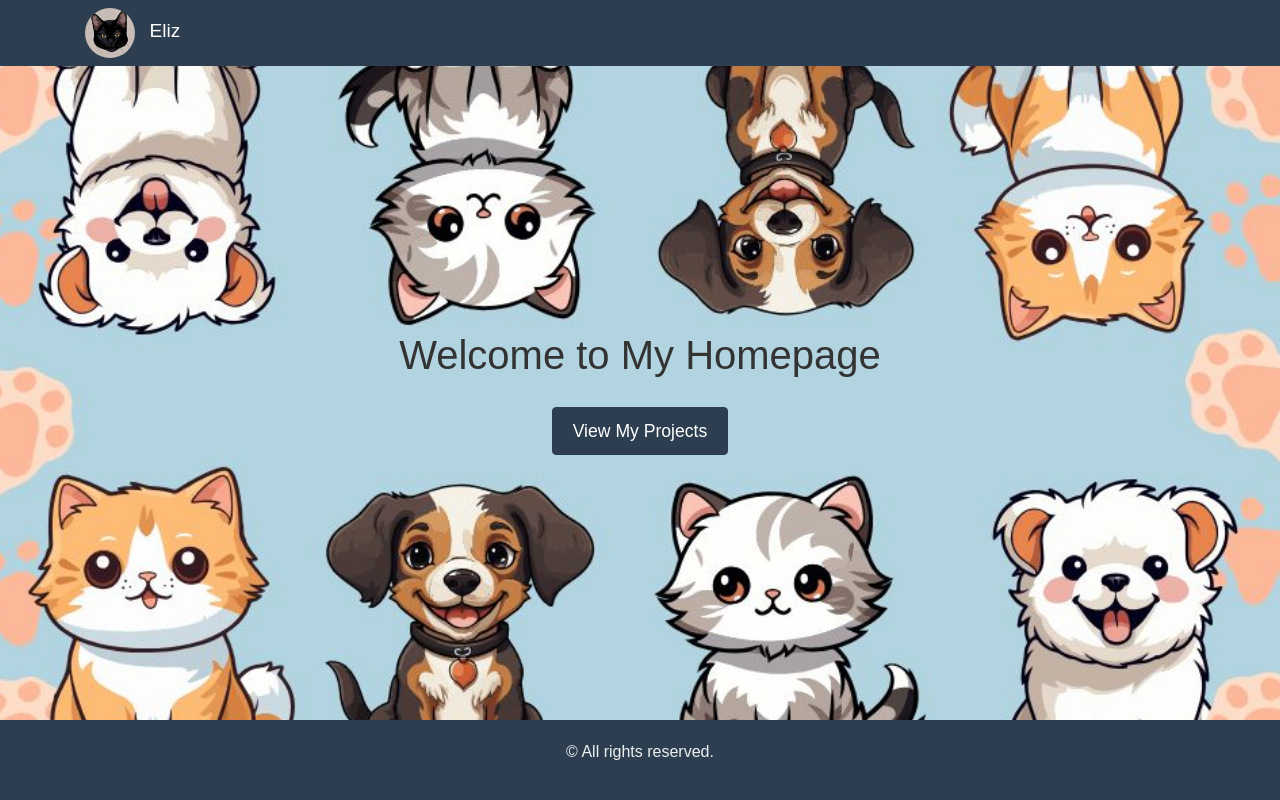
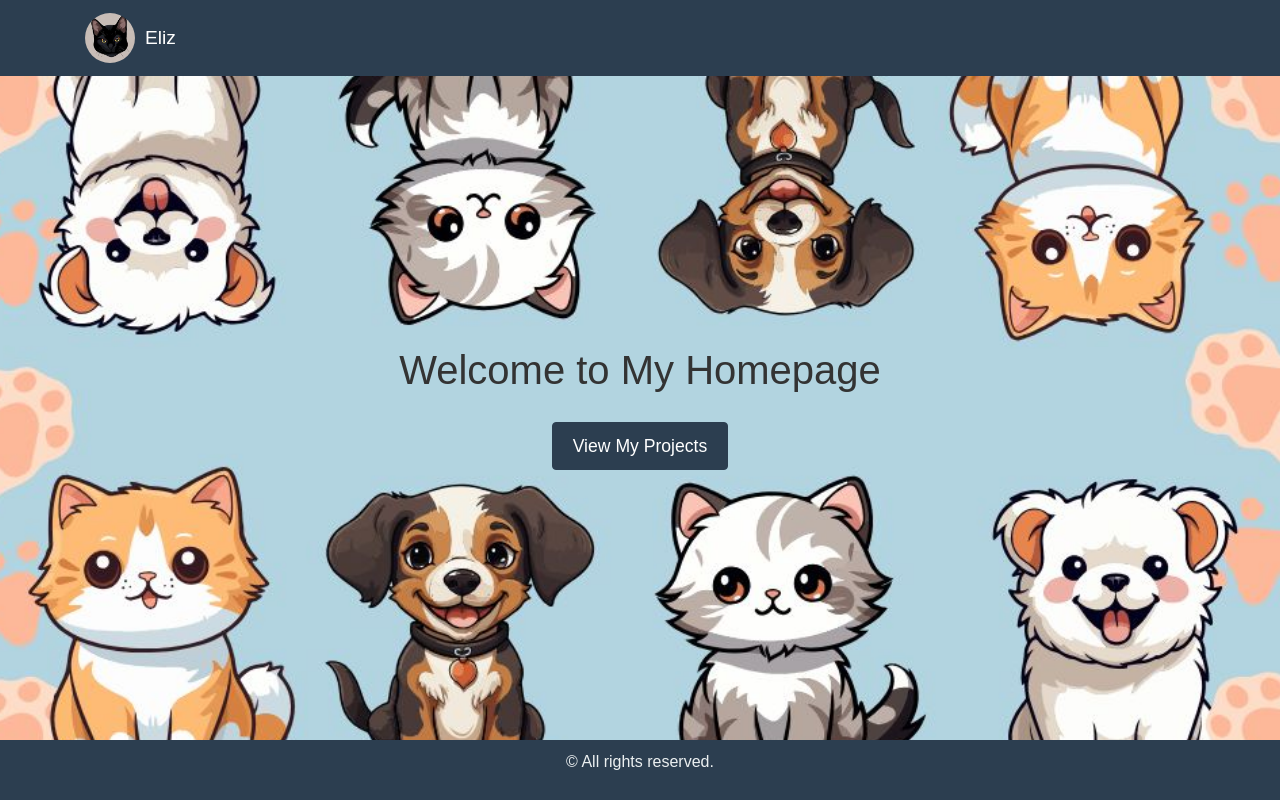
Before and after one commit to elizabeth-zingapan/homepage.github.io, a plain HTML site: page index.html in a window 1280 px wide. Drawn offline with nearby package versions, Linux system fonts and the light colour scheme.

Commit message:
Update index.html

```diff
--- a/index.html
+++ b/index.html
@@ -23,6 +23,8 @@
 
         header {
             background-color: rgb(44, 62, 80);
+            padding: 5px 0;
+
         }
 
         main {
@@ -30,7 +32,7 @@
             display: flex;
             justify-content: center;
             align-items: center;
-            padding: 50px 0;
+            padding: 40px 0;
         }
 
         .logo {
@@ -45,6 +47,9 @@
         .logo-name {
             font-size: 1.2rem;
             color: #ffffff;
+            display: inline-block;
+            vertical-align: middle;
+
         }
 
         .btn-view-projects {
@@ -102,7 +107,7 @@
         footer {
             background-color: rgb(44, 62, 80);
             color: #ecf0f1;
-            padding: 20px 0;
+            padding: 10px 0;
             text-align: center;
             width: 100%;
         }
@@ -114,10 +119,6 @@
 
         .navbar-nav .nav-link:hover {
             color: #4048c0;
-        }
-
-        .navbar-toggler {
-            display: none;
         }
 
         .home-icon {
@@ -147,9 +148,9 @@
 <body>
     <header>
         <nav class="navbar navbar-expand-lg navbar-dark">
-            <div class="container">
-                <a class="Logo" href="#" id="logo-link">
-                    <img src=" logo.jpg" alt="Logo name" class="logo">
+            <div class="container d-flex align-items-center">
+                <a class="Logo" href="#" id="logo-link" style="display: flex; align-items: center;">
+                    <img src="logo.jpg" alt="Logo name" class="logo">
                     <span class="logo-name">Eliz</span>
                 </a>
                 <button class="home-icon" id="home-icon" style="display: none;">
@@ -172,7 +173,8 @@
         <div class="container">
             <div class="row">
                 <div class="col-12 text-center mb-4">
-                    <h1 style="font-size: 2rem; font-weight: bold; color: #ffffff; border: 2px solid #2c3e50; background-color: #2c3e50;padding: 5px; border-radius: 5px; display: inline-block;">
+                    <h1
+                        style="font-size: 2rem; font-weight: bold; color: #ffffff; border: 2px solid #2c3e50; background-color: #2c3e50;padding: 5px; border-radius: 5px; display: inline-block;">
                         My Projects
                     </h1>
                 </div>
@@ -192,7 +194,7 @@
                 </div>
                 <div class="col-lg-4 col-md-6 mb-4">
                     <div class="card h-100">
-                        <img src=" cat2.jpg" class="card-img-top" alt="Project 2">
+                        <img src="cat2.jpg" class="card-img-top" alt="Project 2">
                         <div class="card-body">
                             <h5 class="card-title">Project 2</h5>
                             <p class="card-text">A brief description.</p>
```
